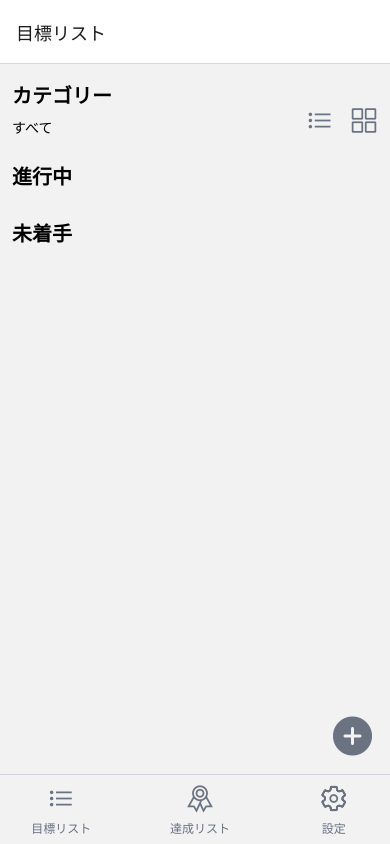
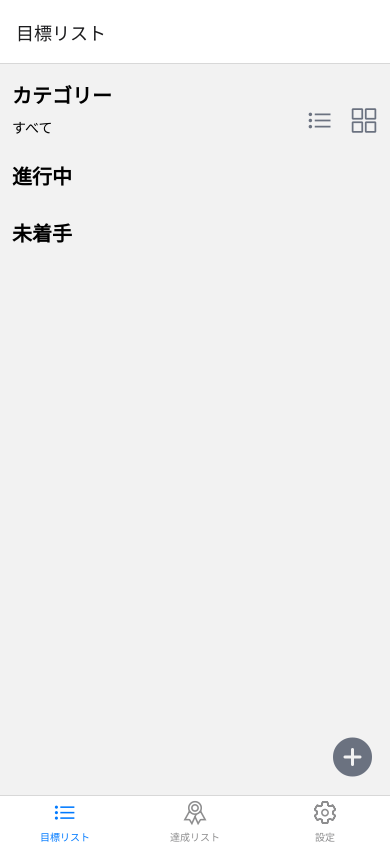
Before and after one commit to yuichiyasui/objective-manager-app, a React Native app: screen / in a window 390 px wide. Built offline with nearby package versions, Linux system fonts and the light colour scheme.

Commit message:
Use react-navigation/bottom-tabs

```diff
--- a/components/layouts/DefaultLayouts.tsx
+++ /dev/null
@@ -1,28 +0,0 @@
-import { ReactNode } from "react";
-import { StyleSheet, View } from "react-native";
-
-import { Footer } from "../ui/Footer";
-
-type Props = {
-  children: ReactNode;
-};
-
-export const DefaultLayout = ({ children }: Props): JSX.Element => {
-  return (
-    <View style={styles.container}>
-      <View style={styles.container}>{children}</View>
-      <View style={styles.footer}>
-        <Footer />
-      </View>
-    </View>
-  );
-};
-
-const styles = StyleSheet.create({
-  container: {
-    flex: 1,
-  },
-  footer: {
-    justifyContent: "flex-end",
-  },
-});
--- a/components/ui/Footer/Footer.tsx
+++ /dev/null
@@ -1,83 +0,0 @@
-import { View, TouchableOpacity, Text, StyleSheet } from "react-native";
-import { Ionicons } from "@expo/vector-icons";
-import { NavigationProp, useNavigation } from "@react-navigation/native";
-import { RootStackParamList } from "../../../navigation";
-import { Routes } from "../../../navigation/routes";
-
-export const Footer = (): JSX.Element => {
-  const navigation = useNavigation<NavigationProp<RootStackParamList>>();
-
-  return (
-    <View style={styles.footer}>
-      <TouchableOpacity
-        onPress={() => {
-          navigation.navigate(Routes.ObjectList.screenName);
-        }}
-        style={styles.button}
-      >
-        <Ionicons
-          name="list-outline"
-          size={28}
-          style={styles.icon}
-          color="#6B7280"
-        />
-        <Text style={styles.text}>目標リスト</Text>
-      </TouchableOpacity>
-      <TouchableOpacity
-        onPress={() => {
-          navigation.navigate(Routes.CompletionList.screenName);
-        }}
-        style={styles.button}
-      >
-        <Ionicons
-          name="ribbon-outline"
-          size={28}
-          style={styles.icon}
-          color="#6B7280"
-        />
-        <Text style={styles.text}>達成リスト</Text>
-      </TouchableOpacity>
-      <TouchableOpacity
-        onPress={() => {
-          navigation.navigate(Routes.Settings.screenName);
-        }}
-        style={styles.button}
-      >
-        <Ionicons
-          name="settings-outline"
-          size={28}
-          style={styles.icon}
-          color="#6B7280"
-        />
-        <Text style={styles.text}>設定</Text>
-      </TouchableOpacity>
-    </View>
-  );
-};
-
-const styles = StyleSheet.create({
-  footer: {
-    borderTopWidth: 1,
-    borderTopColor: "#D1D5DB",
-    display: "flex",
-    flexDirection: "row",
-    justifyContent: "space-between",
-    paddingTop: 8,
-    paddingBottom: 8,
-    paddingLeft: "8%",
-    paddingRight: "8%",
-  },
-  button: {
-    minWidth: 50,
-  },
-  icon: {
-    marginLeft: "auto",
-    marginRight: "auto",
-    marginBottom: 4,
-  },
-  text: {
-    textAlign: "center",
-    fontSize: 12,
-    color: "#6B7280",
-  },
-});
--- a/components/ui/Footer/index.ts
+++ /dev/null
@@ -1 +0,0 @@
-export * from "./Footer";
--- a/navigation/index.tsx
+++ b/navigation/index.tsx
@@ -1,39 +1,68 @@
 import { NavigationContainer } from "@react-navigation/native";
-import { createNativeStackNavigator } from "@react-navigation/native-stack";
+import { createBottomTabNavigator } from "@react-navigation/bottom-tabs";
+import { Ionicons } from "@expo/vector-icons";
 
 import { CompletionListScreen } from "../screens/CompletionList";
 import { ObjectListScreen } from "../screens/ObjectList";
 import { SettingsScreen } from "../screens/Settings";
 import { Routes } from "./routes";
 
-export type RootStackParamList = {
+export type RootTabParamList = {
   ObjectList: undefined;
   CompletionList: undefined;
   Settings: undefined;
 };
 
-const Stack = createNativeStackNavigator<RootStackParamList>();
+const Tab = createBottomTabNavigator<RootTabParamList>();
+
+type IconProps = {
+  focused: boolean;
+  color: string;
+  size: number;
+};
+
+const ObjectListIcon = ({ size, color }: IconProps): JSX.Element => (
+  <Ionicons name="list-outline" size={size} color={color} />
+);
+const CompletionListIcon = ({ size, color }: IconProps): JSX.Element => (
+  <Ionicons name="ribbon-outline" size={size} color={color} />
+);
+const SettingsIcon = ({ size, color }: IconProps): JSX.Element => (
+  <Ionicons name="settings-outline" size={size} color={color} />
+);
 
 export const Navigation = (): JSX.Element => {
   return (
     <NavigationContainer>
-      <Stack.Navigator initialRouteName="ObjectList">
-        <Stack.Screen
+      <Tab.Navigator initialRouteName="ObjectList">
+        <Tab.Screen
           name={Routes.ObjectList.screenName}
-          options={{ title: "目標リスト" }}
+          options={{
+            title: "目標リスト",
+            tabBarLabel: "目標リスト",
+            tabBarIcon: ObjectListIcon,
+          }}
           component={ObjectListScreen}
         />
-        <Stack.Screen
+        <Tab.Screen
           name={Routes.CompletionList.screenName}
-          options={{ title: "達成リスト" }}
+          options={{
+            title: "達成リスト",
+            tabBarLabel: "達成リスト",
+            tabBarIcon: CompletionListIcon,
+          }}
           component={CompletionListScreen}
         />
-        <Stack.Screen
+        <Tab.Screen
           name={Routes.Settings.screenName}
-          options={{ title: "設定" }}
+          options={{
+            title: "設定",
+            tabBarLabel: "設定",
+            tabBarIcon: SettingsIcon,
+          }}
           component={SettingsScreen}
         />
-      </Stack.Navigator>
+      </Tab.Navigator>
     </NavigationContainer>
   );
 };
--- a/package.json
+++ b/package.json
@@ -10,6 +10,7 @@
     "eject": "expo eject"
   },
   "dependencies": {
+    "@react-navigation/bottom-tabs": "^6.3.2",
     "@react-navigation/native": "^6.0.11",
     "@react-navigation/native-stack": "^6.7.0",
     "expo": "~45.0.0",
--- a/screens/ObjectList/ObjectList.tsx
+++ b/screens/ObjectList/ObjectList.tsx
@@ -6,11 +6,9 @@ import {
   ScrollView,
 } from "react-native";
 import { Ionicons } from "@expo/vector-icons";
-import { DefaultLayout } from "../../components/layouts/DefaultLayouts";
 
 export const ObjectListScreen = (): JSX.Element => {
   return (
-    <DefaultLayout>
     <View style={styles.contentContainer}>
       <ScrollView alwaysBounceVertical={false} style={styles.main}>
         <View style={styles.headingContainer}>
@@ -43,7 +41,6 @@ export const ObjectListScreen = (): JSX.Element => {
         <Ionicons name="add-circle" size={48} color="#6B7280" />
       </TouchableOpacity>
     </View>
-    </DefaultLayout>
   );
 };
 
```
Also changed, not shown: 1 other file (tests, documents, lock files or other folders). Lines whose indentation alone changed are shown as unchanged.
